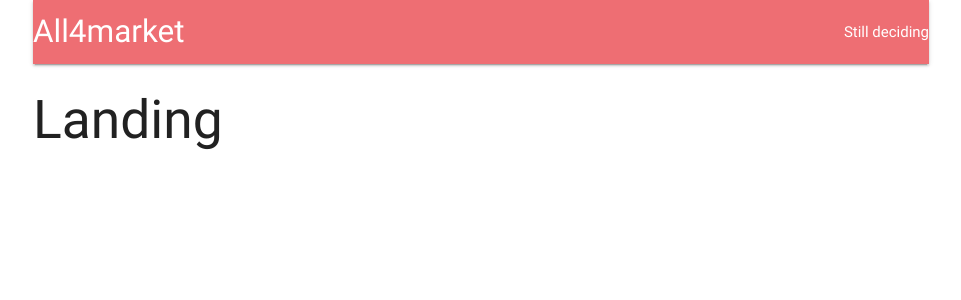
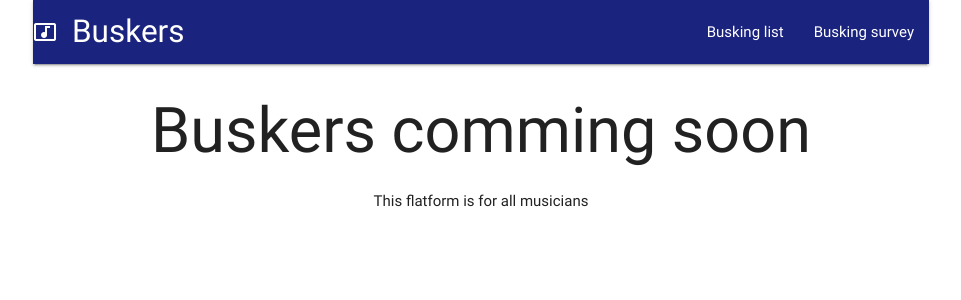
Before and after one commit to soongding87/All4market, a React (Create React App) app in the folder client/: page / in a window 1280 px wide. Shown: the top 300 px of the page, without its empty margins (159-1120 px from the left). Built offline with nearby package versions, Linux system fonts and the light colour scheme; no server answers.

Commit message:
changed client side

```diff
--- a/client/public/index.html
+++ b/client/public/index.html
@@ -2,6 +2,7 @@
 <html lang="en">
   <head>
     <meta charset="utf-8">
+    <link href="https://fonts.googleapis.com/icon?family=Material+Icons" rel="stylesheet">
     <meta name="viewport" content="width=device-width, initial-scale=1, shrink-to-fit=no">
     <meta name="theme-color" content="#000000">
     <!--
--- a/client/src/components/App.js
+++ b/client/src/components/App.js
@@ -3,10 +3,12 @@ import { BrowserRouter, Route } from 'react-router-dom';
 import { connect } from 'react-redux';
 import * as actions from '../actions';
 import Header from './Header';
+import Landing from './Landing';
+
 
 const DashBoard = () => <h2>Dashboard </h2>;
 const SurveyNew = () => <h2>surveyNew </h2>;
-const Landing = () => <h2>Landing </h2>;
+
 
 class App extends Component {
   componentDidMount() {
--- a/client/src/components/Header.js
+++ b/client/src/components/Header.js
@@ -1,30 +1,46 @@
 import React, { Component } from 'react';
-import { connect } from 'react-redux'
+import { Link } from 'react-router-dom';
+import { connect } from 'react-redux';
 class Header extends Component {
-
   renderContent() {
-
     switch (this.props.auth) {
       case null:
-      return 'Still deciding';
+        return;
       case false:
-      return 'im loggedout';
+        return (
+          <li>
+            <a href="/auth/google">Login With Google</a>
+          </li>
+        );
       default:
-      return 'im logged in';
+        return (
+          <li>
+            <a href="/api/logout">Logout</a>
+          </li>
+        );
     }
   }
 
   render() {
-    console.log(this.props)
+    console.log(this.props);
     return (
       <nav>
-        <div className="nav-wrapper">
-          <a  className="left brand-logo">
-            All4market
-          </a>
+        <div className="nav-wrapper indigo darken-4">
+          <Link
+            to={this.props.auth ? '/surveys' : '/'}
+            className="left brand-logo"
+          >
+            <i className="material-icons">music_video</i>
+            Buskers
+          </Link>
           <ul className="right">
+            <li>
+              <Link to="/"> Busking list</Link>
+            </li>
+            <li>
+              <Link to="/"> Busking survey</Link>
+            </li>
             {this.renderContent()}
-
           </ul>
         </div>
       </nav>
--- /dev/null
+++ b/client/src/components/Landing.js
@@ -0,0 +1,14 @@
+import React from 'react';
+
+const Landing = () => {
+  return (
+    <div style={{ textAlign: 'center'}}>
+      <h1>
+        Buskers comming soon
+      </h1>
+      This flatform is for all musicians
+    </div>
+  )
+}
+
+export default Landing;
--- a/package.json
+++ b/package.json
@@ -11,7 +11,8 @@
     "start": "node index.js",
     "server": "nodemon index.js",
     "client": "npm run start --prefix client",
-    "dev": "concurrently \"npm run server\" \"npm run client\" "
+    "dev": "concurrently \"npm run server\" \"npm run client\" ",
+    "heroku-postbuild": "NPM_CONFIG_PRODUCTION=false npm install --prefix client && npm run build --prefix client"
   },
   "author": "",
   "license": "ISC",
```
Also changed, not shown: 2 other files (tests, documents, lock files or other folders).
